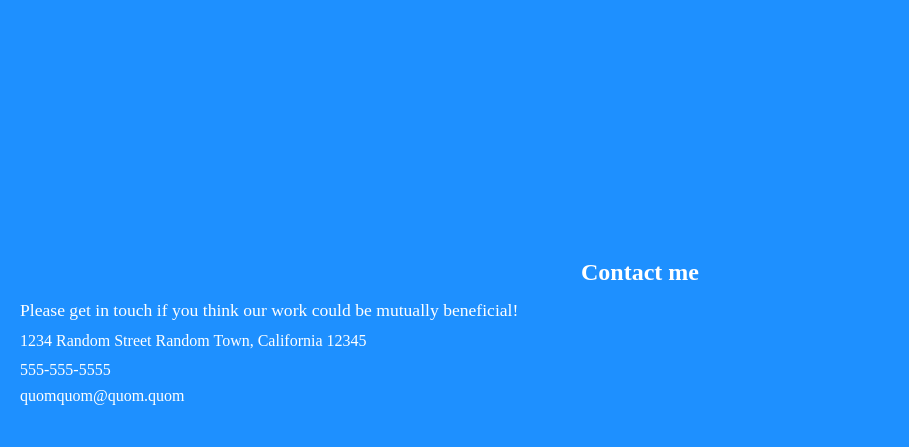
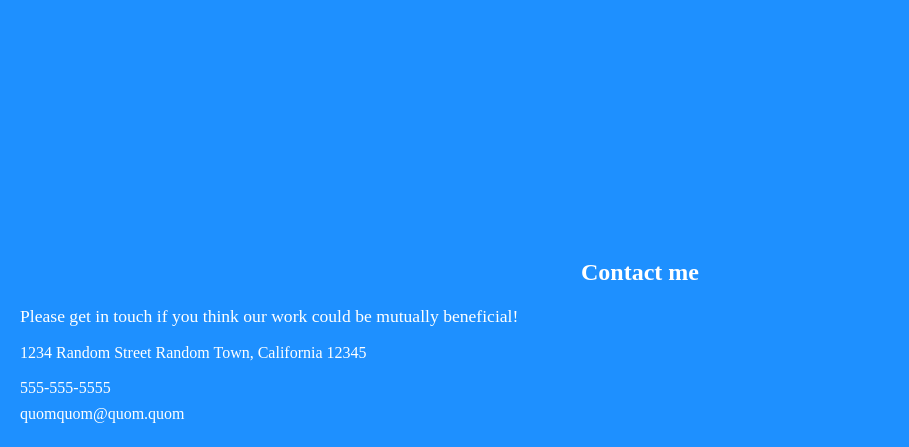
Before and after one commit to Figby222/homepage, a website built with webpack: page src/template.html in a window 1280 px wide. Shown: the part 5147-5594 px from the top of the page, without its empty margins (0-909 px from the left). Built offline with nearby package versions, Linux system fonts and the light colour scheme; a web font is replaced by a local one.

Commit message:
Increase footer gap

```diff
--- a/src/styles.css
+++ b/src/styles.css
@@ -144,7 +144,7 @@ footer {
     background-color: var(--footer-bg-color);
     color: var(--footer-text-color);
     display: grid;
-    gap: 4px;
+    gap: 10px;
 }
 
 .footer-header {
```
